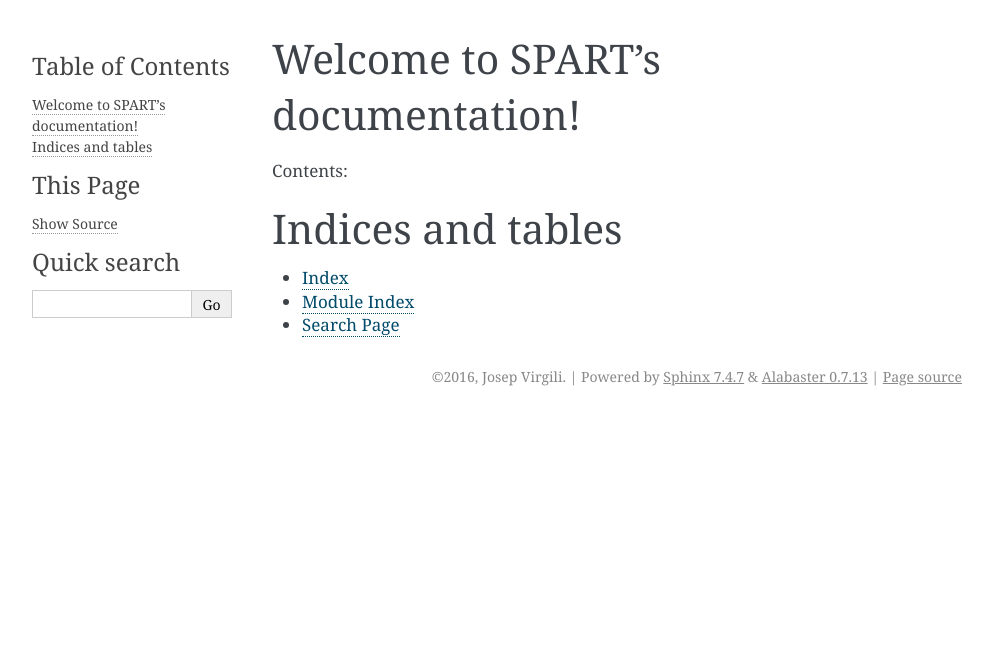
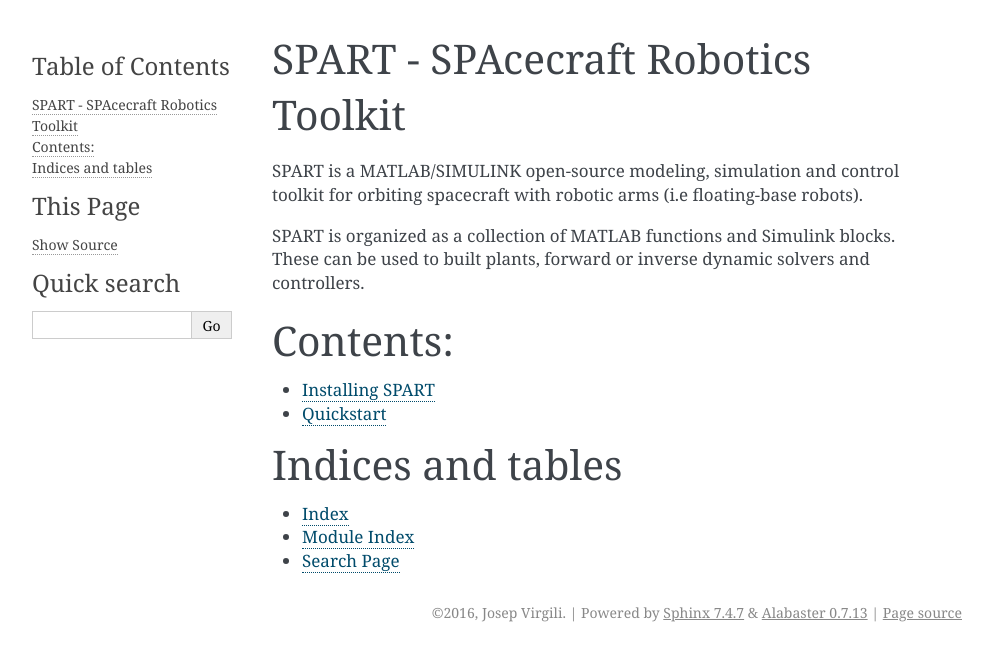
Before and after one commit to wujiashu0421/SPART, a Sphinx documentation site: the page built from docs/source/index.rst, in a window 1280 px wide. Shown: the top 661 px of the page, without its empty margins (148-1141 px from the left). Built offline with Sphinx 7.4.7, drawn with Linux system fonts in a browser that asks for light colours.

Commit message:
Added a very limited amount of documentation.

```diff
--- a/docs/source/index.rst
+++ b/docs/source/index.rst
@@ -1,16 +1,19 @@
-.. SPART documentation master file, created by
-   sphinx-quickstart on Tue Apr 26 19:36:08 2016.
-   You can adapt this file completely to your liking, but it should at least
-   contain the root `toctree` directive.
+SPART - SPAcecraft Robotics Toolkit
+===================================
 
-Welcome to SPART's documentation!
-=================================
+SPART is a MATLAB/SIMULINK open-source modeling, simulation and control toolkit for orbiting spacecraft with robotic arms (i.e floating-base robots).
+
+SPART is organized as a collection of MATLAB functions and Simulink blocks. These can be used to built plants, forward or inverse dynamic solvers and controllers.
+
 
 Contents:
+=========
 
 .. toctree::
    :maxdepth: 2
 
+   Installation
+   QuickStart
 
 
 Indices and tables
```
Also changed, not shown: docs/source/Installation.rst (added, +16 -0 lines), docs/source/QuickStart.rst (added, +42 -0 lines).
